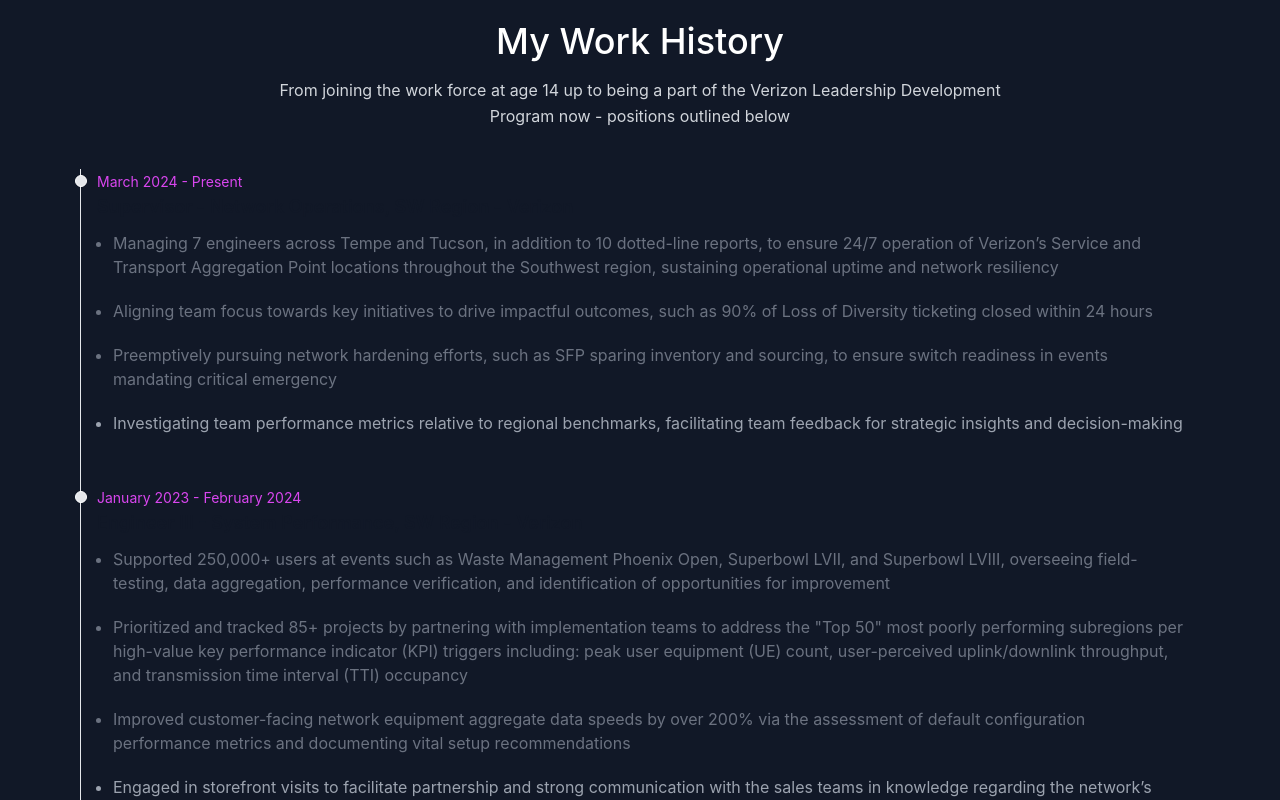
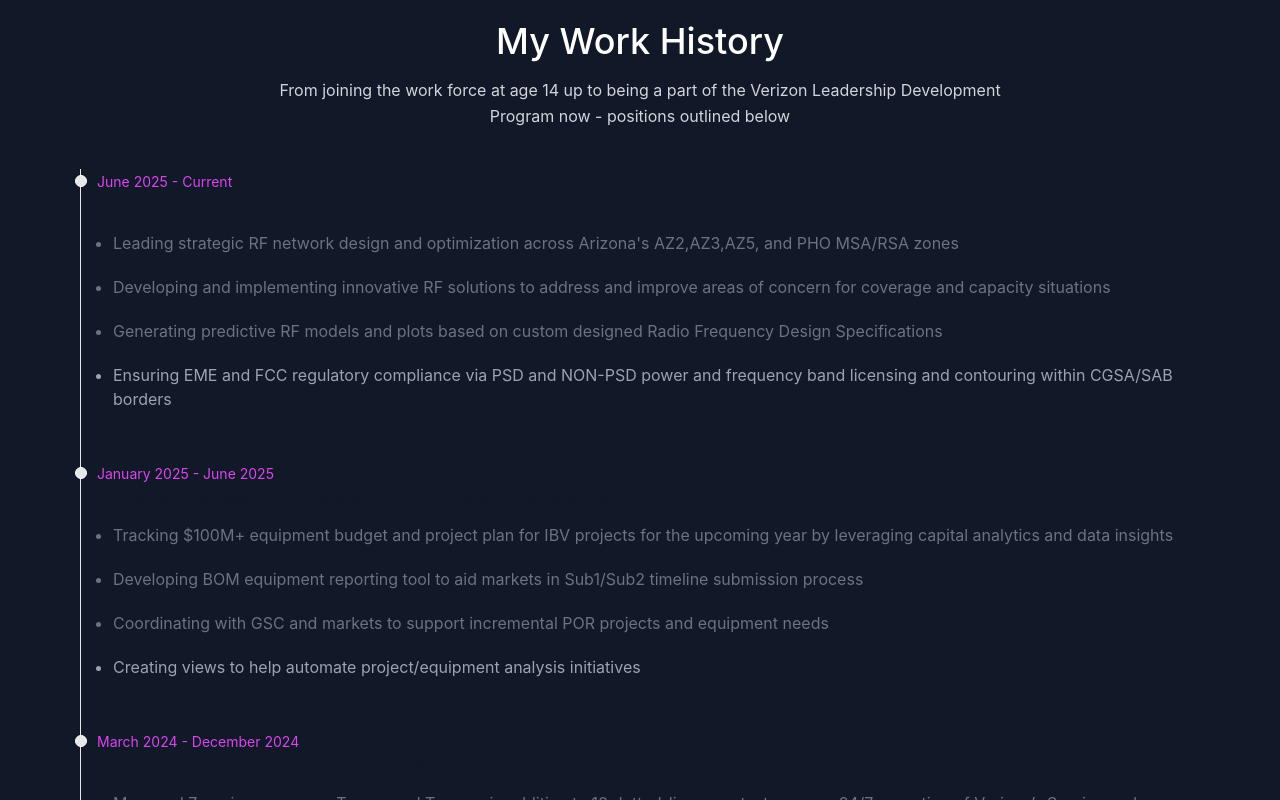
Before and after one commit to hannad4/hannad4.github.io, a React (Create React App) app in the folder new-website/: page / in a window 1280 px wide. Shown: the part 2000-2800 px from the top of the page. Built offline with nearby package versions, Linux system fonts and the light colour scheme; the HTML template or start-up script is replaced by a standard one.

Commit message:
update job history

```diff
--- a/new-website/public/index.html
+++ b/new-website/public/index.html
@@ -3,9 +3,11 @@
   <head>
     <meta charset="utf-8" />
     <link rel="icon" href="%PUBLIC_URL%/favicon.ico" />
+    <link rel="manifest" href="%PUBLIC_URL%/manifest.json" />
+    <link rel="shortcut icon" href="%PUBLIC_URL%/favicon.ico" />
     <meta name="viewport" content="width=device-width, initial-scale=1" />
     <meta name="theme-color" content="#000000" />
-    <meta name="description" content="Daniel Hanna's Portfolio Site!" />
+    <meta name="description" content="Daniel Hanna's Portfolio Site" />
     <link rel="apple-touch-icon" href="%PUBLIC_URL%/logo192.png" />
     <!--
       manifest.json provides metadata used when your web app is installed on a
--- a/new-website/src/components/About.js
+++ b/new-website/src/components/About.js
@@ -45,7 +45,7 @@
             </a>
 
             <a
-              href="https://drive.google.com/uc?export=download&id=13zstEUurQYEU4TNvvAmd3BxoAfTtJ_2Z"
+              href="https://drive.google.com/uc?export=download&id=1L768gU8yYzwFEWoWFKwOVPO4zcG-Y4HA"
               target="_blank"
               className="ml-4 inline-flex text-gray-400 bg-gray-800 border-0 py-2 px-6 focus:outline-none hover:bg-gray-700 hover:text-white rounded text-lg"
             >
--- a/new-website/src/components/Work.js
+++ b/new-website/src/components/Work.js
@@ -32,27 +32,75 @@
           <li class="mb-10 ml-4">
               <div class="absolute w-3 h-3 bg-gray-200 rounded-full mt-1.5 -left-1.5 border border-white dark:border-gray-900 dark:bg-gray-700"></div>
               <time class="mb-1 text-sm font-normal leading-none text-fuchsia-500 dark:text-fuchsia-500">
-                March 2024 - Present{" "}
+                June 2025 - Current
+              </time>
+              <h3 class="text-lg font-semibold text-gray-900 dark:text-white">
+                Senior Engineer - Southwest Radio Frequency Design Engineering - Verizon
+              </h3>
+              <ul class="list-disc px-4">
+                <li class="text-base font-normal text-gray-500 dark:text-gray-400 py-2.5">
+                  Leading strategic RF network design and optimization across Arizona's AZ2,AZ3,AZ5, and PHO MSA/RSA zones
+                </li>
+                <li class="text-base font-normal text-gray-500 dark:text-gray-400 py-2.5">
+                  Developing and implementing innovative RF solutions to address and improve areas of concern for coverage and capacity situations
+                </li>
+                <li class="text-base font-normal text-gray-500 dark:text-gray-400 py-2.5">
+                  Generating predictive RF models and plots based on custom designed Radio Frequency Design Specifications
+                </li>
+                <li class="text-base font-normal text-gray-400 py-2.5">
+                  Ensuring EME and FCC regulatory compliance via PSD and NON-PSD power and frequency band licensing and contouring within CGSA/SAB borders
+                </li>
+              </ul>
+            </li>
+
+          <li class="mb-10 ml-4">
+              <div class="absolute w-3 h-3 bg-gray-200 rounded-full mt-1.5 -left-1.5 border border-white dark:border-gray-900 dark:bg-gray-700"></div>
+              <time class="mb-1 text-sm font-normal leading-none text-fuchsia-500 dark:text-fuchsia-500">
+                January 2025 - June 2025
+              </time>
+              <h3 class="text-lg font-semibold text-gray-900 dark:text-white">
+                Principal Engineer - In-Building/Venue Program Management Office - Verizon
+              </h3>
+              <ul class="list-disc px-4">
+                <li class="text-base font-normal text-gray-500 dark:text-gray-400 py-2.5">
+                  Tracking $100M+ equipment budget and project plan for IBV projects for the upcoming year by leveraging capital analytics and data insights
+                </li>
+                <li class="text-base font-normal text-gray-500 dark:text-gray-400 py-2.5">
+                  Developing BOM equipment reporting tool to aid markets in Sub1/Sub2 timeline submission process
+                </li>
+                <li class="text-base font-normal text-gray-500 dark:text-gray-400 py-2.5">
+                  Coordinating with GSC and markets to support incremental POR projects and equipment needs
+                </li>
+                <li class="text-base font-normal text-gray-400 py-2.5">
+                  Creating views to help automate project/equipment analysis initiatives
+                </li>
+              </ul>
+            </li>
+
+           <li class="mb-10 ml-4">
+              <div class="absolute w-3 h-3 bg-gray-200 rounded-full mt-1.5 -left-1.5 border border-white dark:border-gray-900 dark:bg-gray-700"></div>
+              <time class="mb-1 text-sm font-normal leading-none text-fuchsia-500 dark:text-fuchsia-500">
+                March 2024 - December 2024
               </time>
               <h3 class="text-lg font-semibold text-gray-900 dark:text-white">
                 Supervisor - Network Operations, SW Region - Verizon
               </h3>
               <ul class="list-disc px-4">
                 <li class="text-base font-normal text-gray-500 dark:text-gray-400 py-2.5">
-                  Managing 7 engineers across Tempe and Tucson, in addition to 10 dotted-line reports, to ensure 24/7 operation of Verizon’s
+                  Managed 7 engineers across Tempe and Tucson, in addition to 10 dotted-line reports, to ensure 24/7 operation of Verizon’s
                   Service and Transport Aggregation Point locations throughout the Southwest region, sustaining
                   operational uptime and network resiliency
                 </li>
                 <li class="text-base font-normal text-gray-500 dark:text-gray-400 py-2.5">
-                  Aligning team focus towards key initiatives to drive impactful outcomes,
+                  Aligned team focus towards key initiatives to drive impactful outcomes,
                   such as 90% of Loss of Diversity ticketing closed within 24 hours
                 </li>
                 <li class="text-base font-normal text-gray-500 dark:text-gray-400 py-2.5">
-                  Preemptively pursuing network hardening efforts, such as SFP sparing inventory
+                  Preemptively pursued network hardening efforts, such as SFP sparing inventory
                   and sourcing, to ensure switch readiness in events mandating critical emergency
                 </li>
                 <li class="text-base font-normal text-gray-400 py-2.5">
-                  Investigating team performance metrics relative to regional benchmarks,
+                  Investigated team performance metrics relative to regional benchmarks,
                   facilitating team feedback for strategic insights and decision-making
                 </li>
               </ul>
```
Also changed, not shown: new-website/public/manifest.json.
